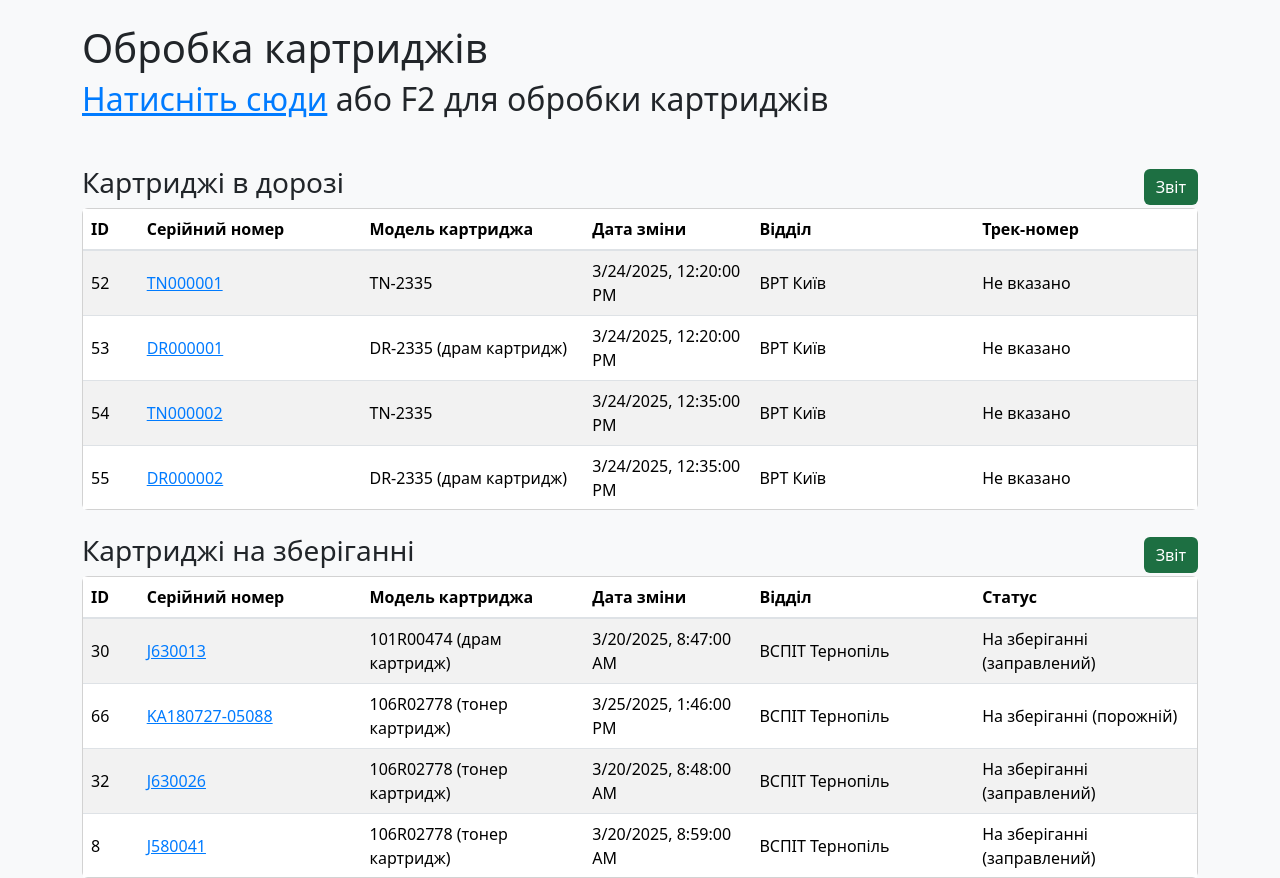
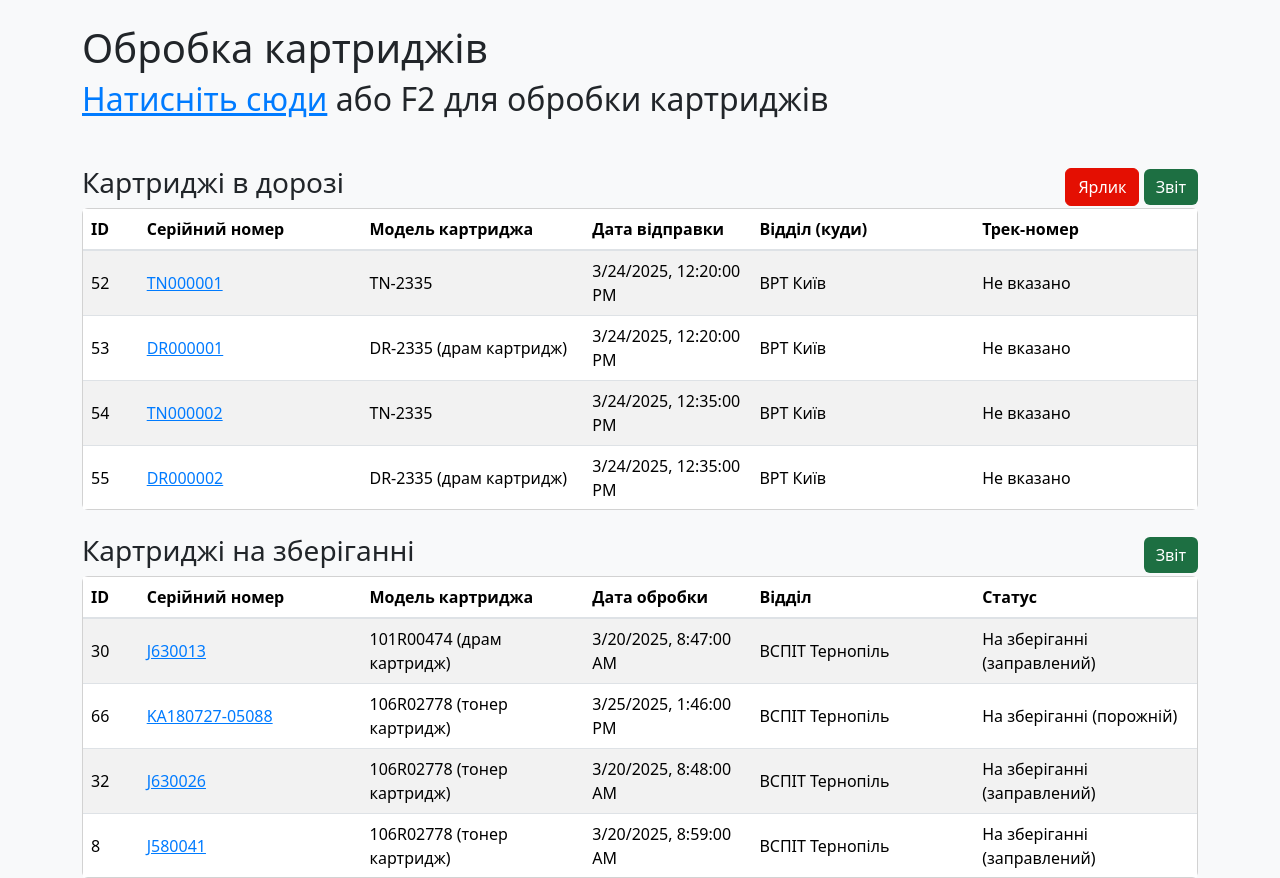
Before and after one commit to hrobak12/flaskTest2, a Flask app: page /processCartridge in a window 1280 px wide. Shown: the part 56-934 px from the top of the page. Run offline with Flask 3, Linux system fonts and the light colour scheme; a user stored in the database is signed in; data comes from the database, SQL or seed files in the repository; both versions use the stored data as it was after the commit; parts of the project's set-up code (start-up, migrations or seed data) failed here and were passed over; some libraries are stand-ins or nearby versions.

Commit message:
Commit 24

```diff
--- a/app.py
+++ b/app.py
@@ -25,7 +25,7 @@
 
 import os, secrets
 from io import BytesIO
-from flask import Flask, render_template, request, redirect, url_for, flash, abort, jsonify, request, send_file
+from flask import Flask, render_template, request, redirect, url_for, flash, abort, jsonify, request, Response, send_file
 from sqlalchemy import func, and_
 from sqlalchemy.sql import text  # Додаємо імпорт text
 from flask_login import LoginManager, login_user, logout_user, login_required, current_user
@@ -1182,5 +1182,62 @@ def export_equipments_table():
     return send_file(output, download_name=filename, as_attachment=True,
                      mimetype='application/vnd.openxmlformats-officedocument.spreadsheetml.sheet')
 
+
+
+#це тестовий pdf
+
+from reportlab.lib.pagesizes import A4, landscape
+from reportlab.pdfgen import canvas
+from reportlab.pdfbase import pdfmetrics
+from reportlab.pdfbase.ttfonts import TTFont
+from reportlab.lib import colors
+
+
+# Реєстрація шрифту Times New Roman
+pdfmetrics.registerFont(TTFont('TimesNewRoman', 'static/ttf/Times.ttf'))  # Шлях до файлу шрифту
+pdfmetrics.registerFont(TTFont('TimesNewRomanBold', 'static/ttf/Timesbd.ttf'))  # Шлях до файлу шрифту
+
+@app.route('/generate_shipping_label', methods=['GET'])
+@login_required
+def generate_shipping_label():
+    # Створюємо буфер для PDF
+    buffer = BytesIO()
+    textoffset = -75
+
+    # Ініціалізуємо PDF на розмір A4 в альбомній орієнтації
+    p = canvas.Canvas(buffer, pagesize=landscape(A4))
+    width, height = landscape(A4)  # 842 x 595 пунктів (альбомна A4)
+
+    # Заголовок "ОБЕРЕЖНО!!! НЕ КИДАТИ!!!"
+    p.setFont("TimesNewRomanBold", 36)  # Використовуємо шрифт із кирилицею
+    p.drawCentredString(width / 2, textoffset + height - 50, "ОБЕРЕЖНО!!!")
+    p.drawCentredString(width / 2, textoffset + height - 90, "НЕ КИДАТИ!!!")
+
+    # Адреса відправника (ВСПІТ) зліва
+    p.setFont("TimesNewRoman", 12)
+    p.drawString(50, textoffset + height - 200, "Відправник:")
+    p.drawString(50, textoffset + height - 220, "ВСПІТ")
+    p.drawString(50, textoffset + height - 240, "вул. Прикладна, 1")
+    p.drawString(50, textoffset + height - 260, "м. Київ, 01001")
+    p.drawString(50, textoffset + height - 280, "Україна")
+
+    # Адреса одержувача (інший відділ) справа
+    p.drawString(width - 250, textoffset + height - 350, "Одержувач:")
+    p.drawString(width - 250, textoffset + height - 370, "Відділ продажів")
+    p.drawString(width - 250, textoffset + height - 390, "вул. Інша, 10")
+    p.drawString(width - 250, textoffset + height - 410, "м. Львів, 79000")
+    p.drawString(width - 250, textoffset + height - 430, "Україна")
+
+    p.drawString(50, textoffset + height - 480, "Номер заявки OTRS ______________________")
+    # Завершуємо PDF
+    p.showPage()
+    p.save()
+
+    # Повертаємо PDF як відповідь
+    buffer.seek(0)
+    return Response(buffer.getvalue(), mimetype='application/pdf',
+                    headers={"Content-Disposition": "attachment;filename=shipping_label.pdf"})
+
+
 if __name__ == '__main__':
     app.run(host='0.0.0.0', port=5000, debug=True)
--- a/templates/processCartridge.html
+++ b/templates/processCartridge.html
@@ -91,9 +91,12 @@
 
     <!-- Таблиця картриджів "В дорозі" -->
     <div class="mt-5">
-        <div class="d-flex justify-content-between align-items-center">
+        <div class="d-flex justify-content-between align-items-center ">
             <h3>Картриджі в дорозі</h3>
-            <a href="/export/in_transit" class="btn btn-excel">Звіт</a>
+            <div>
+                <a href="/generate_shipping_label" class="btn btn-acrobat">Ярлик</a>
+                <a href="/export/in_transit" class="btn btn-excel">Звіт</a>
+            </div>
         </div>
         <div class="card">
             <div class="card-body p-0">
@@ -104,8 +107,8 @@
                                 <th class="col-id">ID</th>
                                 <th class="col-serial">Серійний номер</th>
                                 <th class="col-model">Модель картриджа</th>
-                                <th class="col-date">Дата зміни</th>
-                                <th class="col-dept">Відділ</th>
+                                <th class="col-date">Дата відправки</th>
+                                <th class="col-dept">Відділ (куди)</th>
                                 <th class="col-track">Трек-номер</th>
                             </tr>
                         </thead>
@@ -134,7 +137,7 @@
                                 <th class="col-id">ID</th>
                                 <th class="col-serial">Серійний номер</th>
                                 <th class="col-model">Модель картриджа</th>
-                                <th class="col-date">Дата зміни</th>
+                                <th class="col-date">Дата обробки</th>
                                 <th class="col-dept">Відділ</th>
                                 <th class="col-status">Статус</th> <!-- Замінено Трек-номер на Статус -->
                             </tr>
@@ -187,10 +190,27 @@
         color: white;
         border: none;
     }
+    .btn-excel2 {
+        background-color: #F40F02;
+        color: white;
+        border: none;
+    }
     .btn-excel:hover {
         background-color: #155932;
         color: white;
     }
+
+    .btn-acrobat {
+        background-color: #E40F02; /* Червоний колір Acrobat */
+        border-color: #E40F02;
+        color: white; /* Білий текст для контрасту */
+    }
+    .btn-acrobat:hover {
+        background-color: #d30d02; /* Темніший червоний при наведенні */
+        border-color: #d30d02;
+        color: white;
+    }
+
 </style>
 {% endblock %}
 
```
Also changed, not shown: instance/cartridge.db.
